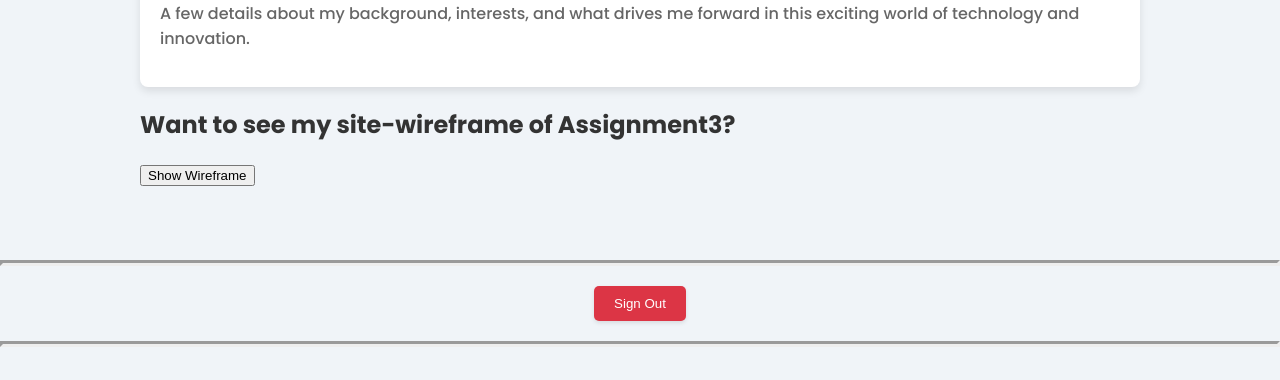
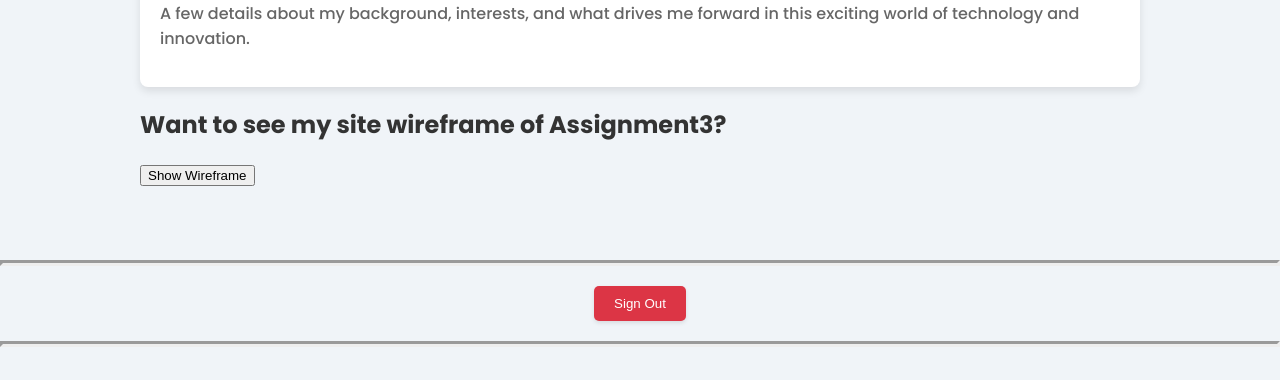
Before and after one commit to ntovarsolorzano/portfolio_v1_nelson-tovar-solorzano, a plain HTML site: page listprojects.html in a window 1280 px wide. Shown: the part 2099-2479 px from the top of the page. Drawn offline with Linux system fonts and the light colour scheme; no server answers.

```diff
--- a/listprojects.html
+++ b/listprojects.html
@@ -45,7 +45,7 @@
         </div>
 
         <div class="wireframe-show" id="section-4">
-            <h2>Want to see my site-wireframe of Assignment3?</h2>
+            <h2>Want to see my site wireframe of Assignment3?</h2>
             <a href="site_wireframe.png" target="_blank">
                 <button id="show-wireframe-btn">Show Wireframe</button>
             </a>
```
